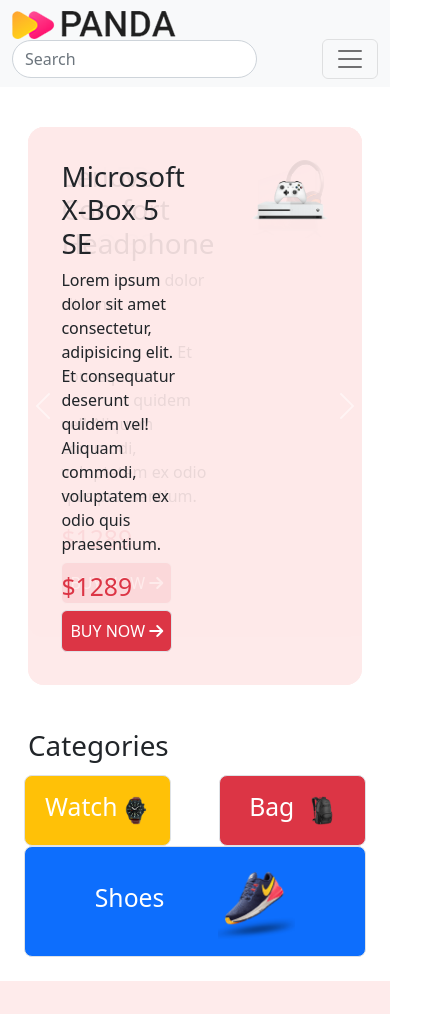
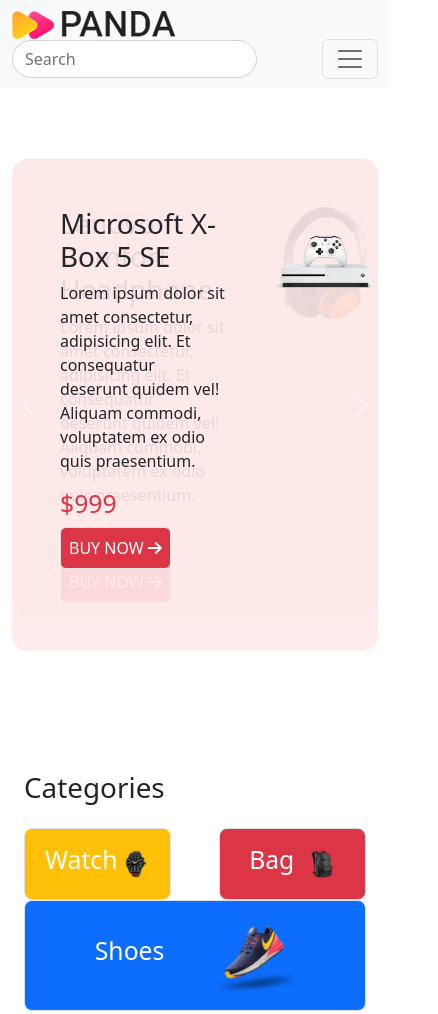
Before and after one commit to nurealammiaji/panda-commerce-bootstrap, a plain HTML site: page index.html in a window 390 px wide. Shown: the top 1014 px of the page, 438 px wide, since content can reach past the window. Drawn offline with nearby package versions, Linux system fonts and the light colour scheme.

Commit message:
responsiveness improved

```diff
--- a/index.html
+++ b/index.html
@@ -51,40 +51,40 @@
   <br>
   <main>
     <!-- Carousel Area Start -->
-    <section class="m-3">
+    <section class="my-5">
       <div id="carouselExampleFade" class="carousel slide carousel-fade" data-bs-ride="carousel">
         <div class="carousel-inner container">
           <div class="carousel-item active d-flex justify-content-between carousel-bg rounded-4">
-            <div class="carousel-txt">
+            <div class="m-5 d-flex flex-column justify-content-center align-items-start">
               <h1>Mi LED TV 4A PRO 32</h1>
               <p>Lorem ipsum dolor sit amet consectetur, adipisicing elit. Et consequatur deserunt quidem vel! Aliquam commodi, voluptatem ex odio quis praesentium.</p>
               <h2 class="text-danger">$1289</h2>
-              <button class="border no-border bg-danger p-2 text-white rounded-2">BUY NOW <i class="fa fa-arrow-right" aria-hidden="true"></i></button>
+              <button class="border no-border bg-danger p-2 text-white rounded-2 d-inline">BUY NOW <i class="fa fa-arrow-right" aria-hidden="true"></i></button>
             </div>
-            <div class="carousel-img">
-              <img src="./images/banner-images/tv.png" class="d-block w-100" alt="...">
+            <div class="my-5">
+              <img src="./images/banner-images/tv.png" class="d-block img-fluid" alt="...">
             </div>
           </div>
           <div class="carousel-item active d-flex justify-content-between carousel-bg rounded-4">
-            <div class="carousel-txt">
+            <div class="m-5 d-flex flex-column justify-content-center align-items-start">
               <h1>Lenovo Comfort Headphone</h1>
               <p>Lorem ipsum dolor sit amet consectetur, adipisicing elit. Et consequatur deserunt quidem vel! Aliquam commodi, voluptatem ex odio quis praesentium.</p>
-              <h2 class="text-danger">$1289</h2>
-              <button class="border no-border bg-danger p-2 text-white rounded-2">BUY NOW <i class="fa fa-arrow-right" aria-hidden="true"></i></button>
+              <h2 class="text-danger">$599</h2>
+              <button class="border no-border bg-danger p-2 text-white rounded-2 d-inline">BUY NOW <i class="fa fa-arrow-right" aria-hidden="true"></i></button>
             </div>
-            <div class="carousel-img">
-              <img src="./images/banner-images/headphone.png" class="d-block w-100" alt="...">
+            <div class="my-5">
+              <img src="./images/banner-images/headphone.png" class="d-block img-fluid" alt="...">
             </div>
           </div>
           <div class="carousel-item active d-flex justify-content-between carousel-bg rounded-4">
-            <div class="carousel-txt">
+            <div class="m-5 d-flex flex-column justify-content-center align-items-start">
               <h1>Microsoft X-Box 5 SE</h1>
               <p>Lorem ipsum dolor sit amet consectetur, adipisicing elit. Et consequatur deserunt quidem vel! Aliquam commodi, voluptatem ex odio quis praesentium.</p>
-              <h2 class="text-danger">$1289</h2>
-              <button class="border no-border bg-danger p-2 text-white rounded-2">BUY NOW <i class="fa fa-arrow-right" aria-hidden="true"></i></button>
+              <h2 class="text-danger">$999</h2>
+              <button class="border no-border bg-danger p-2 text-white rounded-2 d-inline">BUY NOW <i class="fa fa-arrow-right" aria-hidden="true"></i></button>
             </div>
-            <div class="carousel-img">
-              <img src="./images/banner-images/xbox.png" class="d-block w-100" alt="...">
+            <div class="my-5">
+              <img src="./images/banner-images/xbox.png" class="d-block img-fluid" alt="...">
             </div>
           </div>
         </div>
@@ -101,10 +101,10 @@
     <!-- Carousel Area End -->
     <br>
     <!-- Categories Area Start -->
-    <section class="container">
-      <div class="container overflow-hidden text-center">
-        <h1 class="text-start p-1">Categories</h1>
-        <div class="row gx-5">
+    <section class="container my-5">
+      <div class="container">
+        <h1>Categories</h1>
+        <div class="row gx-5 text-center my-4">
           <div class="col">
            <div class="p-3 border bg-warning rounded-3 d-flex align-items-center justify-content-evenly">
             <h2 class="text-white">Watch</h2>
@@ -129,7 +129,7 @@
     <!-- Categories Area End -->
     <br>
     <!-- Products Area Start -->
-    <section class="carousel-bg py-3 px-4">
+    <section class="bg-light py-3 px-4">
     <!-- Shoes Area Start -->
     <div class="container my-4">
       <div class="d-flex justify-content-between align-items-center p-3">
@@ -225,7 +225,7 @@
     <!-- Products Area End -->
     <br>
     <!-- Newsletter Area Start -->
-    <section>
+    <section class="d-flex flex-column justify-content-center align-items-center">
       <div class="container carousel-bg rounded-4 m-5">
         <div class="d-flex flex-column justify-content-center align-items-center p-5">
           <div class="mt-5">
--- a/style.css
+++ b/style.css
@@ -13,14 +13,6 @@
     background-color: #feeae9e8;
   }
 
-  .carousel-txt{
-    padding: 10%;
-  }
-
-  .carousel-img{
-    padding: 10%;
-  }
-
   /* Category Styles */
 
   .cat-img{
```
